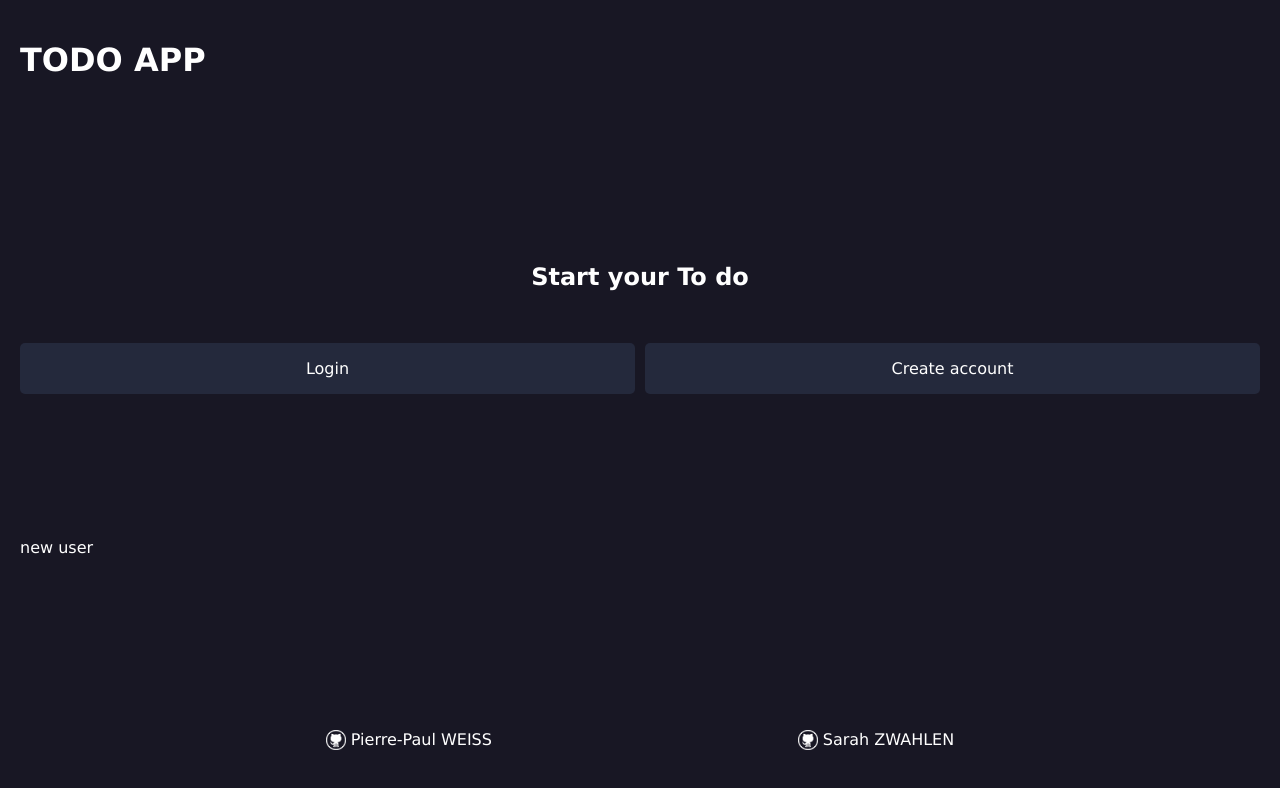
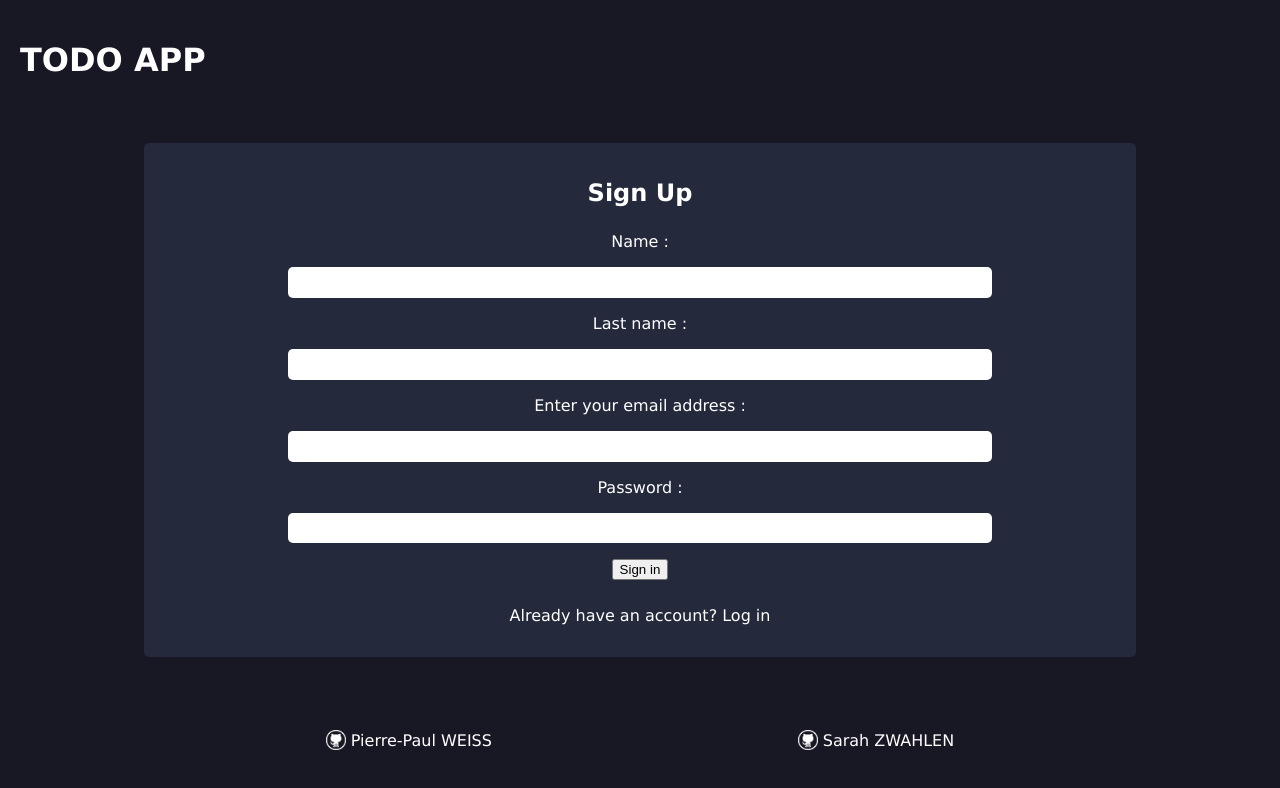
Before and after one commit to SarahZwahlen/to-do-list, a React (Create React App) app in the folder front/: page /new_user in a window 1280 px wide. Shown: the top 788 px of the page. Built offline with nearby package versions, Linux system fonts and the light colour scheme.

Commit message:
Front update

```diff
--- a/front/src/components/Layout/Header.js
+++ b/front/src/components/Layout/Header.js
@@ -1,9 +1,11 @@
+import { Link } from "react-router-dom"
+
 
 export function Header () {
   return(
     <header>
       <div>
-        <h1>TODO APP</h1>
+        <Link to="/" className="link"><h1>TODO APP</h1></Link>
       </div>
     </header>
   )
--- a/front/src/components/Layout/Main.js
+++ b/front/src/components/Layout/Main.js
@@ -1,14 +1,19 @@
 import './main.scss'
 import { Link } from 'react-router-dom'
+import { useLocation } from 'react-router-dom'
 
 export function Main () {
+  const location = useLocation()
   return (
+    <>
+      { location.pathname === '/' &&
         <section className="main">
           <h1>Start your To do</h1>
           <div className='login_container'>
             <Link to="/login" className='link card'>Login</Link>
             <Link to='/new_user' className='link card'>Create account</Link>
           </div>
-    </section>
+        </section>}
+    </>
   )
 }
--- a/front/src/components/User/Login.js
+++ b/front/src/components/User/Login.js
@@ -1,10 +1,23 @@
 import { useState } from 'react'
-import { Link } from 'react-router-dom'
+import { json, Link } from 'react-router-dom'
 
 import '../Layout/main.scss'
 
 export function Login () {
-  const [user_data, setUserData] = useState({})
+  const [user_data, setUserData] = useState({
+    email: '',
+    password: ''
+  })
+
+  const handleSubmit = () => {
+    fetch('http://localhost:3000/user/login', {
+      method: 'POST',
+      body: JSON.stringify(user_data)
+    })
+    .then(response => response.json())
+    .then(data => console.log(data))
+    .catch(error => console.log(error))
+  }
 
   return (
     <section className='login_container'>
@@ -13,14 +26,17 @@ export function Login () {
         <fieldset >
           <div className='login'>
             <label>Email address</label>
-            <input type='text'></input>
+            <input type='text' placeholder='test@mail.com' value={user_data.email} onChange={(e) => setUserData({...user_data, email: e.target.value})}></input>
           </div>
           <div className='login'>
             <label>Password</label>
-            <input type='password'></input>
+            <input type='password' placeholder='your secret password' value={user_data.password} onChange={(e) => setUserData({...user_data, password: e.target.value})}></input>
+          </div>
+          <div className='button'>
+            <button onClick={handleSubmit}>Log in</button>
           </div>
         </fieldset>
-        <p>Don't have an account ? <Link to='new_user' className='link'>Click Here</Link></p>
+        <p>Don't have an account ? <Link to='/new_user' className='link'>Sign in</Link></p>
       </div>
     </section>
   )
--- a/front/src/components/User/NewUser.js
+++ b/front/src/components/User/NewUser.js
@@ -1,9 +1,37 @@
+import { Link } from "react-router-dom"
+import { useState } from "react"
 
+import '../Layout/main.scss'
 
 export function NewUser() {
+  const [new_user, setNewUser] = useState({})
   return(
-    <div>
-      new user
-    </div>
+    <section className="login_container">
+      <div className="card">
+        <h2>Sign Up</h2>
+        <fieldset>
+          <div className="login">
+            <label>Name :</label>
+            <input></input>
+          </div>
+          <div className="login">
+            <label>Last name :</label>
+            <input></input>
+          </div>
+          <div className="login">
+            <label>Enter your email address :</label>
+            <input type='text'></input>
+          </div>
+          <div className="login">
+            <label>Password :</label>
+            <input type="password"></input>
+          </div>
+          <div>
+            <button>Sign in</button>
+          </div>
+        </fieldset>
+        <p>Already have an account? <Link to="/login" className="link">Log in</Link></p>
+      </div>
+    </section>
   )
 }
--- /dev/null
+++ b/front/src/utils/api.js
@@ -0,0 +1,5 @@
+
+
+export function api(method, url, body) {
+
+}
```
Also changed, not shown: front/src/utils/config.js (added, +12 -0 lines). Lines whose indentation alone changed are shown as unchanged.
